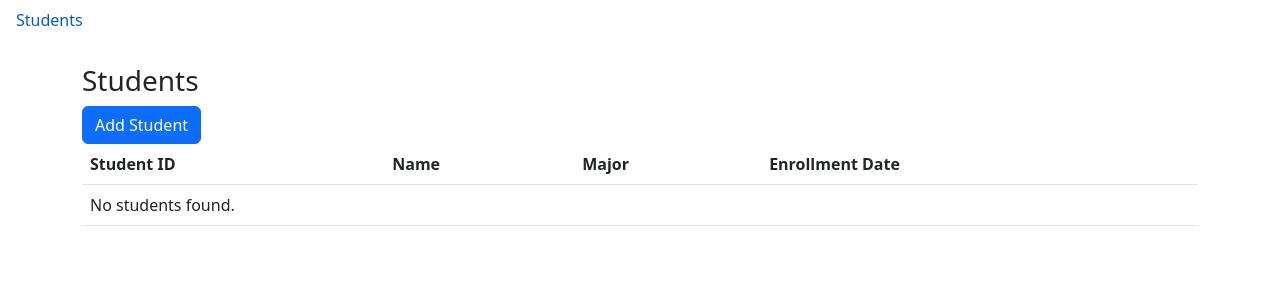
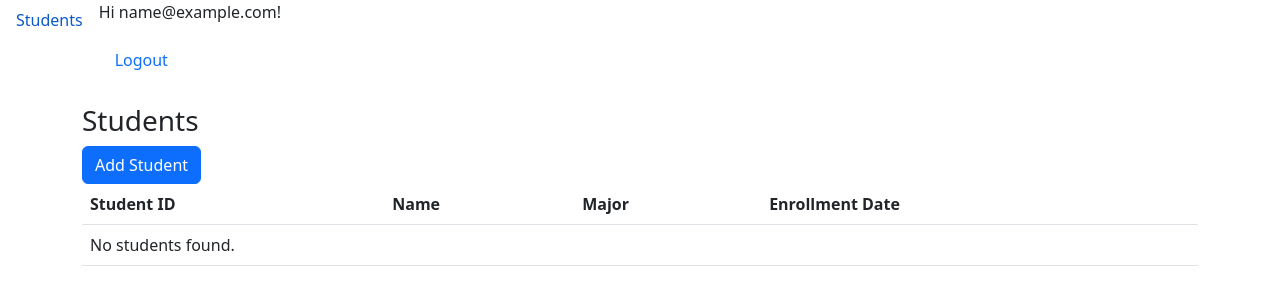
Before and after one commit to atlogan/student_enrollment, a Django app: page / in a window 1280 px wide. Shown: the top 305 px of the page. Run offline with Django 5.2, Linux system fonts and the light colour scheme; the visitor is signed in with stand-in values (Sample User, id 1); data that the repository does not hold is empty.

Commit message:
updated navbar for oauth conditions

```diff
--- a/myapp/templates/myapp/base_template.html
+++ b/myapp/templates/myapp/base_template.html
@@ -11,6 +11,19 @@
         <li class="nav-item">
           <a class="nav-link" aria-current="page" href="{% url 'student_list' %}">Students</a>
         </li>
+        {% if user.is_authenticated %}
+        <li class="nav-item">
+          <p>Hi {{ user.email }}!</p>
+          <a class="nav-link" aria-current="page" href="{% url 'account_logout' %}">Logout</a>
+        </li>
+        {% else %}
+        <li class="nav-item">
+          <a class="nav-link" aria-current="page" href="{% url 'account_login' %}">Login</a>
+        </li>
+        <li class="nav-item">
+          <a class="nav-link" aria-current="page" href="{% url 'account_signup' %}">Sign Up</a>
+        </li>
+        {% endif %}
       </ul>
     <div class="container mt-4">
         {% block content %}
```
